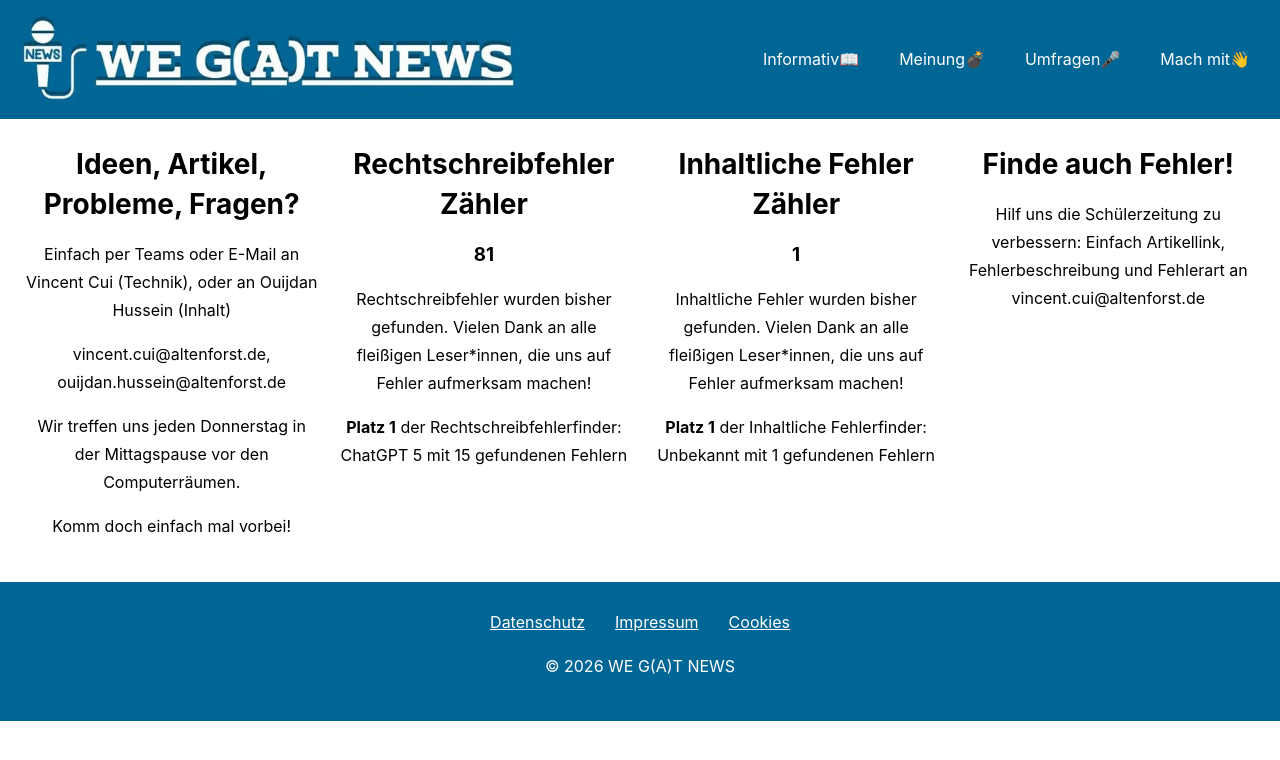
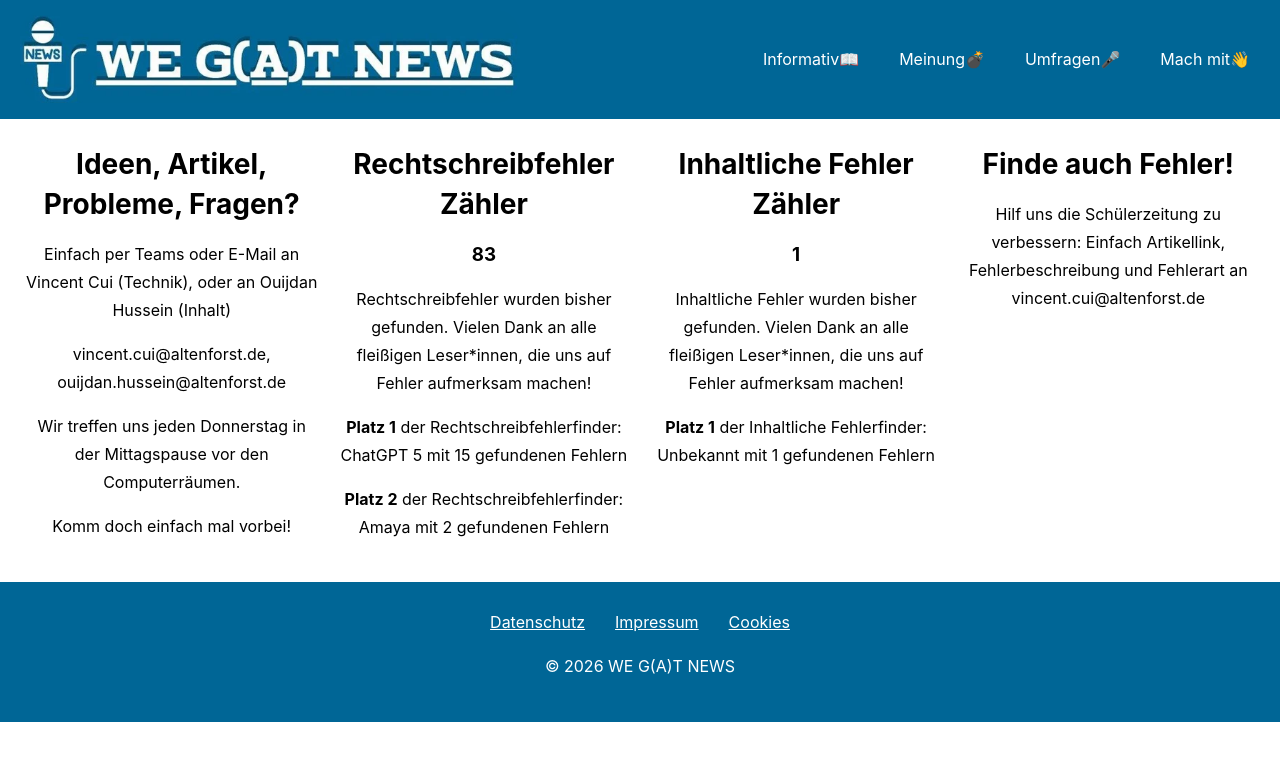
Before and after one commit to Chenjv2/wegatnews, a Next.js app: page /mach-mit in a window 1280 px wide. Shown: the top 760 px of the page. Built offline with nearby package versions, Linux system fonts and the light colour scheme.

Commit message:
reschreibcounter angepasst

```diff
--- a/pages/mach-mit/index.js
+++ b/pages/mach-mit/index.js
@@ -18,13 +18,17 @@ export default function InformativIndex() {
           </div>
           <div className="image-or-text">
             <h2>Rechtschreibfehler Zähler</h2>
-            <h3>81</h3>
+            <h3>83</h3>
             <p>
               Rechtschreibfehler wurden bisher gefunden. Vielen Dank an alle
               fleißigen Leser*innen, die uns auf Fehler aufmerksam machen!
             </p>
             <p>
               <b>Platz 1</b> der Rechtschreibfehlerfinder: ChatGPT 5 mit 15
+              gefundenen Fehlern
+            </p>
+            <p>
+              <b>Platz 2</b> der Rechtschreibfehlerfinder: Amaya mit 2
               gefundenen Fehlern
             </p>
           </div>
```
